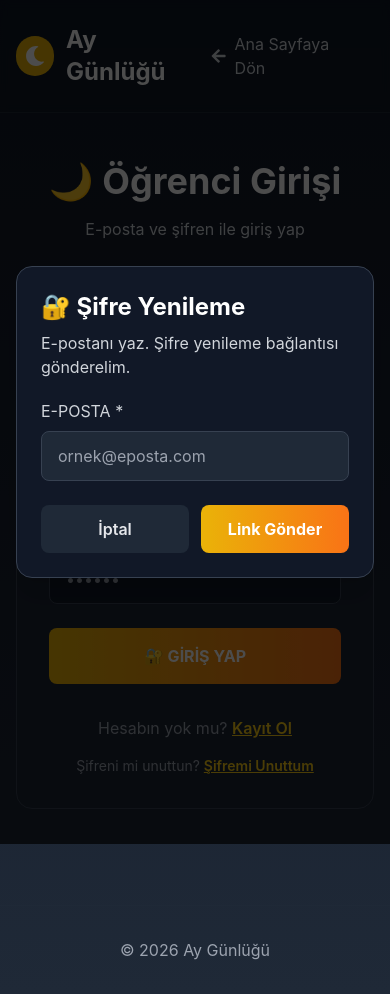
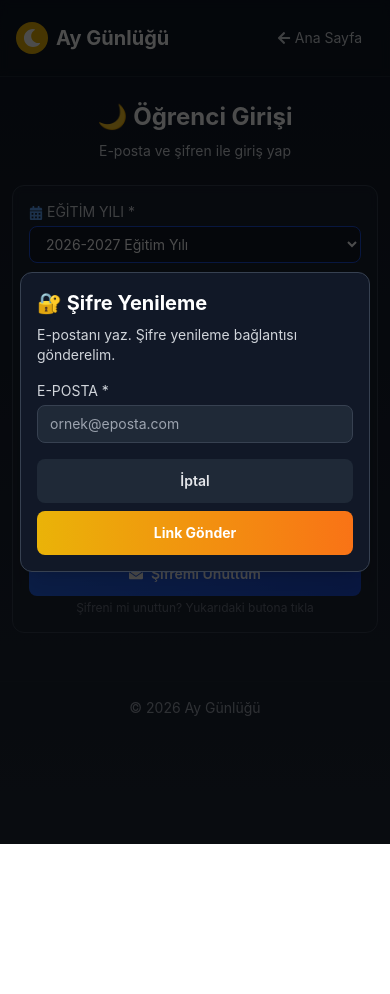
Before and after one commit to yrdgl/subasiooaygunlugum, a React (Create React App) app in the folder frontend/: page /OgrenciGiris in a window 390 px wide. Both pictures are taken after a click on the button "Şifremi Unuttum". After the commit the page ends 844 px from the top, so only its background shows below. Built offline with nearby package versions, Linux system fonts and the light colour scheme.

Commit message:
Update OgrenciGiris.js

```diff
--- a/frontend/src/pages/OgrenciGiris.js
+++ b/frontend/src/pages/OgrenciGiris.js
@@ -1,5 +1,5 @@
 import React, { useState } from 'react';
-import { FaIdCard, FaLock, FaArrowLeft, FaMoon, FaCalendarAlt } from 'react-icons/fa';
+import { FaIdCard, FaLock, FaArrowLeft, FaMoon, FaCalendarAlt, FaEnvelope } from 'react-icons/fa';
 import { Link, useNavigate } from 'react-router-dom';
 
 // Firebase
@@ -11,25 +11,22 @@ function OgrenciGiris() {
   const navigate = useNavigate();
 
   const [formData, setFormData] = useState({
-    ogrenciNo: '', // ✅ tasarım bozulmasın diye adı aynı kaldı (bu alana e-posta girilecek)
+    ogrenciNo: '',
     sifre: '',
     egitimYili: '2026-2027'
   });
 
-  // ✅ Şifremi Unuttum modal state
   const [showReset, setShowReset] = useState(false);
   const [resetEmail, setResetEmail] = useState('');
   const [resetLoading, setResetLoading] = useState(false);
 
-  // ✅ Toast (alert yerine)
   const [toast, setToast] = useState({
     open: false,
-    type: "info", // "success" | "error" | "info"
+    type: "info",
     title: "",
     message: ""
   });
 
-  // ✅ Toast süresi: 2500ms (senin istediğin)
   const showToast = (type, title, message, durationMs = 2500) => {
     setToast({ open: true, type, title, message });
     window.clearTimeout(showToast._t);
@@ -74,7 +71,6 @@ function OgrenciGiris() {
     try {
       setResetLoading(true);
 
-      // ✅ Reset sonrası bizim sayfaya "done=1" ile dönsün
       const baseUrl = process.env.REACT_APP_PASSWORD_RESET_URL || "http://localhost:3000/SifreYenile";
       const resetUrl = baseUrl.includes("?") ? `${baseUrl}&done=1` : `${baseUrl}?done=1`;
 
@@ -83,7 +79,6 @@ function OgrenciGiris() {
         handleCodeInApp: true,
       };
 
-      // ✅ reset isteyen email’i sakla (SifreYenile sayfasında kullanacağız)
       localStorage.setItem("pendingResetEmail", emailCandidate);
 
       await sendPasswordResetEmail(auth, emailCandidate, actionCodeSettings);
@@ -213,16 +208,16 @@ function OgrenciGiris() {
 
   return (
     <div className="min-h-screen bg-gradient-to-b from-gray-900 to-gray-800">
-      {/* ✅ TOAST */}
+      {/* ✅ TOAST - RESPONSIVE */}
       {toast.open && (
         <div className="fixed top-4 left-1/2 -translate-x-1/2 z-50 w-[92%] max-w-xl">
-          <div className={`bg-gray-900/90 backdrop-blur-md border ${t.ring} rounded-2xl shadow-xl px-5 py-4`}>
-            <div className="flex items-start gap-3">
-              <div className={`w-3 h-3 rounded-full mt-2 ${t.badge}`} />
+          <div className={`bg-gray-900/90 backdrop-blur-md border ${t.ring} rounded-xl lg:rounded-2xl shadow-xl px-4 lg:px-5 py-3 lg:py-4`}>
+            <div className="flex items-start gap-2 lg:gap-3">
+              <div className={`w-2 lg:w-3 h-2 lg:h-3 rounded-full mt-1 lg:mt-2 ${t.badge}`} />
               <div className="flex-1">
-                <div className={`font-bold ${t.title}`}>{toast.title}</div>
+                <div className={`font-bold text-sm lg:text-base ${t.title}`}>{toast.title}</div>
                 {toast.message && (
-                  <div className={`text-sm mt-1 ${t.msg}`}>{toast.message}</div>
+                  <div className={`text-xs lg:text-sm mt-1 ${t.msg}`}>{toast.message}</div>
                 )}
               </div>
             </div>
@@ -230,45 +225,48 @@ function OgrenciGiris() {
         </div>
       )}
 
-      <header className="py-6 bg-gray-900/50 backdrop-blur-sm border-b border-gray-800">
-        <div className="container mx-auto px-4">
+      {/* HEADER - RESPONSIVE */}
+      <header className="py-4 lg:py-6 bg-gray-900/50 backdrop-blur-sm border-b border-gray-800 px-4 lg:px-0">
+        <div className="container mx-auto">
           <div className="flex items-center justify-between">
-            <div className="flex items-center space-x-3">
-              <div className="w-10 h-10 rounded-full bg-yellow-500 flex items-center justify-center">
-                <FaMoon className="text-white text-xl" />
+            <div className="flex items-center space-x-2 lg:space-x-3">
+              <div className="w-8 h-8 lg:w-10 lg:h-10 rounded-full bg-yellow-500 flex items-center justify-center">
+                <FaMoon className="text-white text-lg lg:text-xl" />
               </div>
-              <h1 className="text-2xl font-bold text-white">Ay Günlüğü</h1>
+              <h1 className="text-xl lg:text-2xl font-bold text-white">Ay Günlüğü</h1>
             </div>
             <Link
               to="/"
-              className="flex items-center text-gray-300 hover:text-white transition-colors px-4 py-2 hover:bg-gray-800 rounded-lg"
+              className="flex items-center text-gray-300 hover:text-white transition-colors px-3 lg:px-4 py-2 hover:bg-gray-800 rounded-lg text-sm lg:text-base min-h-[44px]"
             >
-              <FaArrowLeft className="mr-2" />
-              Ana Sayfaya Dön
+              <FaArrowLeft className="mr-1 lg:mr-2 text-sm lg:text-base" />
+              <span className="hidden lg:inline">Ana Sayfaya Dön</span>
+              <span className="lg:hidden">Ana Sayfa</span>
             </Link>
           </div>
         </div>
       </header>
 
-      <main className="container mx-auto px-4 py-12">
+      {/* MAIN CONTENT - RESPONSIVE */}
+      <main className="container mx-auto px-3 lg:px-4 py-6 lg:py-12">
         <div className="max-w-md mx-auto">
-          <div className="text-center mb-8">
-            <h1 className="text-4xl font-bold text-white mb-4">🌙 Öğrenci Girişi</h1>
-            <p className="text-gray-300">E-posta ve şifren ile giriş yap</p>
+          <div className="text-center mb-6 lg:mb-8">
+            <h1 className="text-2xl lg:text-4xl font-bold text-white mb-2 lg:mb-4">🌙 Öğrenci Girişi</h1>
+            <p className="text-gray-300 text-sm lg:text-base">E-posta ve şifren ile giriş yap</p>
           </div>
 
-          <div className="bg-gray-800/50 backdrop-blur-sm rounded-2xl p-8 border border-gray-700">
-            <form onSubmit={handleSubmit} className="space-y-6">
+          <div className="bg-gray-800/50 backdrop-blur-sm rounded-xl lg:rounded-2xl p-4 lg:p-8 border border-gray-700">
+            <form onSubmit={handleSubmit} className="space-y-4 lg:space-y-6">
               <div>
-                <label className="block text-gray-300 mb-2">
-                  <FaCalendarAlt className="inline mr-2 text-blue-400" />
+                <label className="block text-gray-300 mb-1 lg:mb-2 text-sm lg:text-base">
+                  <FaCalendarAlt className="inline mr-1 lg:mr-2 text-blue-400 text-sm lg:text-base" />
                   EĞİTİM YILI *
                 </label>
                 <select
                   name="egitimYili"
                   value={formData.egitimYili}
                   onChange={handleChange}
-                  className="w-full px-4 py-3 bg-gray-900 border border-blue-700 rounded-lg text-white focus:outline-none focus:border-blue-500 transition-colors"
+                  className="w-full px-3 lg:px-4 py-2 lg:py-3 bg-gray-900 border border-blue-700 rounded-lg text-white focus:outline-none focus:border-blue-500 transition-colors text-sm lg:text-base"
                   required
                 >
                   {egitimYillari.map(yil => (
@@ -278,8 +276,8 @@ function OgrenciGiris() {
               </div>
 
               <div>
-                <label className="block text-gray-300 mb-2">
-                  <FaIdCard className="inline mr-2 text-yellow-400" />
+                <label className="block text-gray-300 mb-1 lg:mb-2 text-sm lg:text-base">
+                  <FaIdCard className="inline mr-1 lg:mr-2 text-yellow-400 text-sm lg:text-base" />
                   E-POSTA *
                 </label>
                 <input
@@ -287,15 +285,15 @@ function OgrenciGiris() {
                   name="ogrenciNo"
                   value={formData.ogrenciNo}
                   onChange={handleChange}
-                  className="w-full px-4 py-3 bg-gray-900 border-2 border-yellow-500/50 rounded-lg text-white focus:outline-none focus:border-yellow-500 transition-colors text-lg font-bold"
+                  className="w-full px-3 lg:px-4 py-2 lg:py-3 bg-gray-900 border-2 border-yellow-500/50 rounded-lg text-white focus:outline-none focus:border-yellow-500 transition-colors text-sm lg:text-base font-bold"
                   placeholder="ornek@eposta.com"
                   required
                 />
               </div>
 
               <div>
-                <label className="block text-gray-300 mb-2">
-                  <FaLock className="inline mr-2" />
+                <label className="block text-gray-300 mb-1 lg:mb-2 text-sm lg:text-base">
+                  <FaLock className="inline mr-1 lg:mr-2 text-sm lg:text-base" />
                   ŞİFRE * (min 6 karakter)
                 </label>
                 <input
@@ -303,74 +301,83 @@ function OgrenciGiris() {
                   name="sifre"
                   value={formData.sifre}
                   onChange={handleChange}
-                  className="w-full px-4 py-3 bg-gray-900 border border-gray-700 rounded-lg text-white focus:outline-none focus:border-yellow-500 transition-colors"
+                  className="w-full px-3 lg:px-4 py-2 lg:py-3 bg-gray-900 border border-gray-700 rounded-lg text-white focus:outline-none focus:border-yellow-500 transition-colors text-sm lg:text-base"
                   placeholder="••••••"
                   required
                   minLength={6}
                 />
               </div>
 
+              {/* ✅ GİRİŞ BUTONU - MOBILE FRIENDLY */}
               <button
                 type="submit"
-                className="w-full py-4 bg-gradient-to-r from-yellow-500 to-orange-500 text-white font-bold rounded-lg hover:from-yellow-600 hover:to-orange-600 transition-all transform hover:scale-[1.02] active:scale-95"
+                className="w-full py-3 lg:py-4 bg-gradient-to-r from-yellow-500 to-orange-500 text-white font-bold rounded-lg hover:from-yellow-600 hover:to-orange-600 transition-all transform hover:scale-[1.02] active:scale-95 text-sm lg:text-base min-h-[50px] lg:min-h-[60px]"
               >
                 🔐 GİRİŞ YAP
               </button>
             </form>
 
-            <div className="mt-8 space-y-4 text-center">
-              <p className="text-gray-400">
+            {/* ✅ BOTTOM LINKS - RESPONSIVE */}
+            <div className="mt-6 lg:mt-8 space-y-3 lg:space-y-4 text-center">
+              <p className="text-gray-400 text-sm lg:text-base">
                 Hesabın yok mu?{' '}
-                <Link to="/OgrenciKayit" className="text-yellow-400 hover:text-yellow-300 font-semibold underline">
+                <Link to="/OgrenciKayit" className="text-yellow-400 hover:text-yellow-300 font-semibold underline text-sm lg:text-base">
                   Kayıt Ol
                 </Link>
               </p>
 
-              <p className="text-gray-400 text-sm">
-                Şifreni mi unuttun?{' '}
+              {/* ✅ ŞİFREMİ UNUTTUM BUTONU - FIXED! */}
+              <div className="pt-2 border-t border-gray-700">
                 <button
                   type="button"
                   onClick={openResetModal}
-                  className="text-yellow-400 hover:text-yellow-300 font-semibold underline"
+                  className="w-full py-3 bg-gradient-to-r from-blue-600 to-blue-700 text-white font-semibold rounded-lg hover:from-blue-700 hover:to-blue-800 transition-all flex items-center justify-center text-sm lg:text-base min-h-[44px]"
+                  aria-label="Şifremi unuttum"
                 >
+                  <FaEnvelope className="mr-2 text-sm lg:text-base" />
                   Şifremi Unuttum
                 </button>
-              </p>
+                <p className="text-gray-500 text-xs mt-1 lg:mt-2">
+                  Şifreni mi unuttun? Yukarıdaki butona tıkla
+                </p>
+              </div>
             </div>
           </div>
         </div>
       </main>
 
-      <footer className="py-8 border-t border-gray-800 mt-12">
+      {/* FOOTER - RESPONSIVE */}
+      <footer className="py-4 lg:py-8 border-t border-gray-800 mt-6 lg:mt-12">
         <div className="container mx-auto px-4 text-center">
-          <p className="text-gray-400">© {new Date().getFullYear()} Ay Günlüğü</p>
+          <p className="text-gray-400 text-sm lg:text-base">© {new Date().getFullYear()} Ay Günlüğü</p>
         </div>
       </footer>
 
+      {/* ✅ MODAL - RESPONSIVE */}
       {showReset && (
-        <div className="fixed inset-0 z-50 flex items-center justify-center px-4">
+        <div className="fixed inset-0 z-50 flex items-center justify-center p-3 lg:p-4">
           <div className="absolute inset-0 bg-black/70" onClick={closeResetModal} />
-          <div className="relative w-full max-w-md bg-gray-900 border border-gray-700 rounded-2xl p-6 shadow-xl">
-            <h3 className="text-2xl font-bold text-white mb-2">🔐 Şifre Yenileme</h3>
-            <p className="text-gray-300 mb-5">
+          <div className="relative w-full max-w-md bg-gray-900 border border-gray-700 rounded-xl lg:rounded-2xl p-4 lg:p-6 shadow-xl mx-2">
+            <h3 className="text-xl lg:text-2xl font-bold text-white mb-2">🔐 Şifre Yenileme</h3>
+            <p className="text-gray-300 text-sm lg:text-base mb-4 lg:mb-5">
               E-postanı yaz. Şifre yenileme bağlantısı gönderelim.
             </p>
 
-            <label className="block text-gray-300 mb-2">E-POSTA *</label>
+            <label className="block text-gray-300 mb-1 lg:mb-2 text-sm lg:text-base">E-POSTA *</label>
             <input
               type="email"
               value={resetEmail}
               onChange={(e) => setResetEmail(e.target.value)}
-              className="w-full px-4 py-3 bg-gray-800 border border-gray-700 rounded-lg text-white focus:outline-none focus:border-yellow-500 transition-colors"
+              className="w-full px-3 lg:px-4 py-2 lg:py-3 bg-gray-800 border border-gray-700 rounded-lg text-white focus:outline-none focus:border-yellow-500 transition-colors text-sm lg:text-base"
               placeholder="ornek@eposta.com"
               required
             />
 
-            <div className="mt-6 flex gap-3">
+            <div className="mt-4 lg:mt-6 flex flex-col sm:flex-row gap-2 lg:gap-3">
               <button
                 type="button"
                 onClick={closeResetModal}
-                className="w-1/2 py-3 bg-gray-800 text-gray-200 font-semibold rounded-lg hover:bg-gray-700 transition-all"
+                className="w-full sm:w-1/2 py-2 lg:py-3 bg-gray-800 text-gray-200 font-semibold rounded-lg hover:bg-gray-700 transition-all text-sm lg:text-base min-h-[44px]"
                 disabled={resetLoading}
               >
                 İptal
@@ -378,7 +385,7 @@ function OgrenciGiris() {
               <button
                 type="button"
                 onClick={handlePasswordReset}
-                className="w-1/2 py-3 bg-gradient-to-r from-yellow-500 to-orange-500 text-white font-bold rounded-lg hover:from-yellow-600 hover:to-orange-600 transition-all"
+                className="w-full sm:w-1/2 py-2 lg:py-3 bg-gradient-to-r from-yellow-500 to-orange-500 text-white font-bold rounded-lg hover:from-yellow-600 hover:to-orange-600 transition-all text-sm lg:text-base min-h-[44px]"
                 disabled={resetLoading}
               >
                 {resetLoading ? "Gönderiliyor..." : "Link Gönder"}
```
